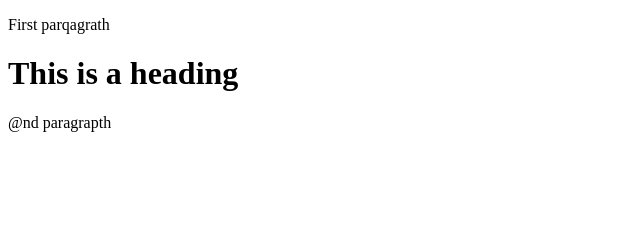
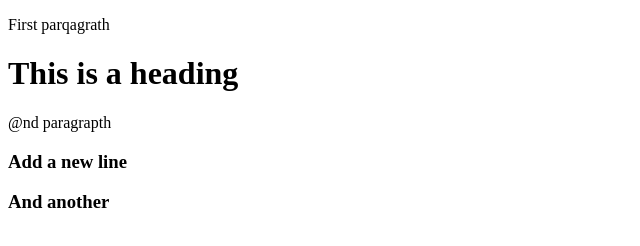
Before and after one commit to Ehasan-S/second-repo, a plain HTML site: page index.html in a window 1280 px wide. Shown: the whole page, without its empty margins (0-640 px from the left). Drawn offline with Linux system fonts and the light colour scheme.

Commit message:
add something

```diff
--- a/index.html
+++ b/index.html
@@ -10,6 +10,7 @@
     <p>First parqagrath</p>
     <h1>This is a heading</h1>
     <p>@nd paragrapth</p>
-
+    <h3>Add a new line</h3>
+    <h3>And another</h3>
 </body>
 </html>
```
